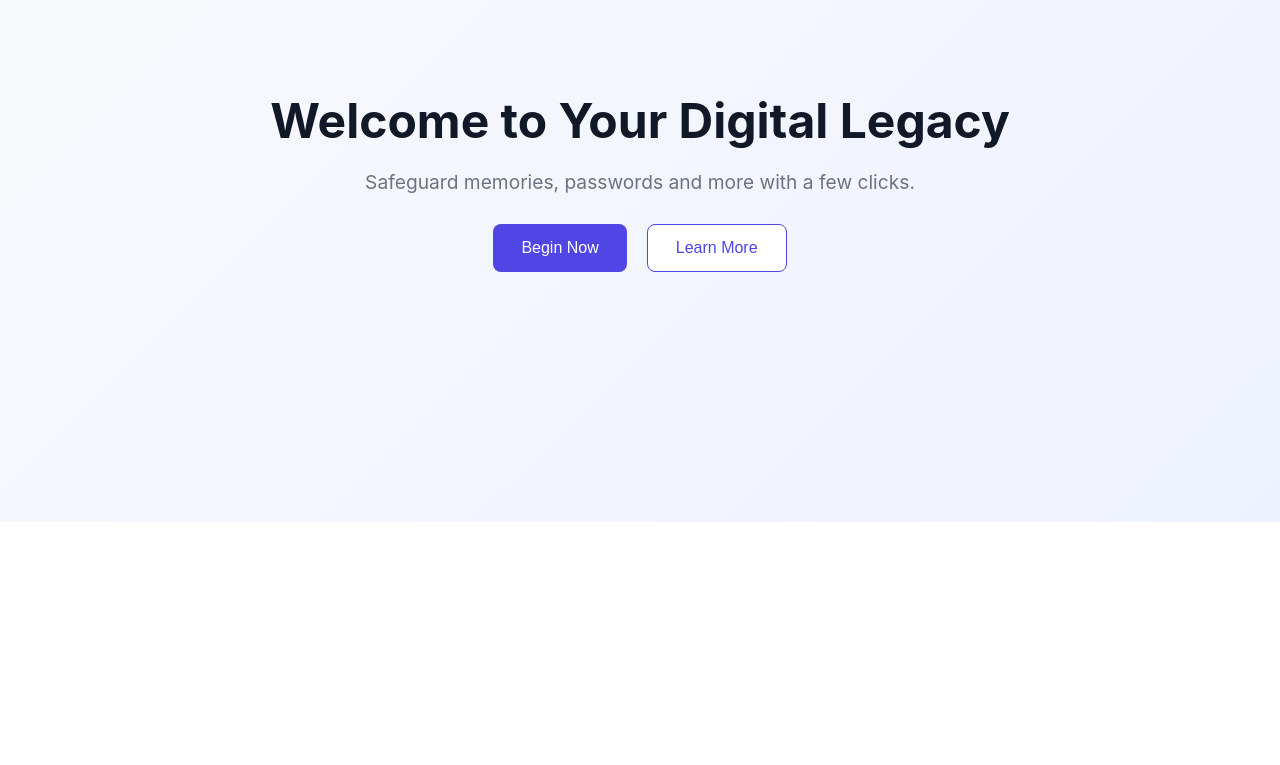
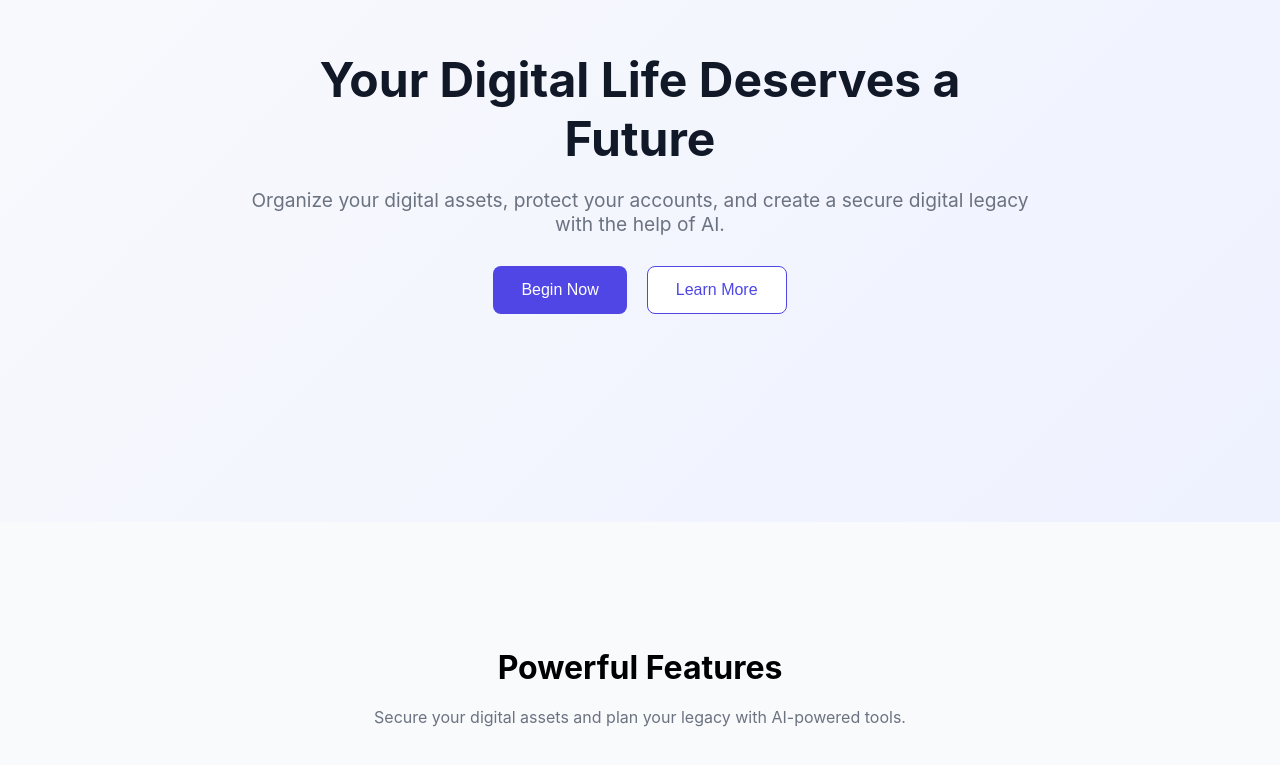
Before and after one commit to Srishti2006-coder/dataLegacyManger, a React (Create React App) app: page / in a window 1280 px wide. Shown: the part 267-1032 px from the top of the page. Before the commit the page ends 800 px from the top, so only its background shows below. Built offline with nearby package versions, Linux system fonts and the light colour scheme; the HTML template or start-up script is replaced by a standard one.

Commit message:
changes added

```diff
--- a/src/App.js
+++ b/src/App.js
@@ -1,12 +1,18 @@
 
 import { BrowserRouter as Router, Routes, Route } from "react-router-dom";
 import Landing from "./pages/Landing";
+import Dashboard from "./pages/Dashboard";
+import Vault from "./pages/Vault";
+import Will from "./pages/Will";
 
 function App() {
   return (
     <Router>
       <Routes>
         <Route path="/" element={<Landing />} />
+        <Route path="/dashboard" element={<Dashboard />} />
+        <Route path="/vault" element={<Vault />} />
+        <Route path="/will" element={<Will />} />
       </Routes>
     </Router>
   );
--- a/src/components/Hero.jsx
+++ b/src/components/Hero.jsx
@@ -1,68 +1,105 @@
 
 import React from "react";
-import PropTypes from "prop-types";
-import "./Hero.css";
+import { useNavigate } from "react-router-dom";
 
-/**
- * Reusable hero/landing section with optional actions.
- * Props allow the parent to customize text and button handlers.
- */
-function Hero({
-  title,
-  subtitle,
-  primaryText,
-  secondaryText,
-  onPrimaryClick,
-  onSecondaryClick
-}) {
-  console.log("Hero props:", { title, subtitle, primaryText, secondaryText });
+function Hero() {
+
+  const navigate = useNavigate();
+
+  const handleBegin = () => {
+    navigate("/dashboard");
+  };
+
+  const handleLearn = () => {
+    document.getElementById("features")?.scrollIntoView({
+      behavior: "smooth"
+    });
+  };
+
   return (
-    <section className="hero" role="banner">
-      <header className="hero__container">
-        <h1 className="hero__heading">{title}</h1>
-        <p className="hero__subtext">{subtitle}</p>
-        <div className="hero__buttons">
-          {primaryText && (
-            <button
-              className="hero__btn hero__btn--primary"
-              onClick={onPrimaryClick}
-              aria-label={primaryText}
-            >
-              {primaryText}
-            </button>
-          )}
-          {secondaryText && (
-            <button
-              className="hero__btn hero__btn--secondary"
-              onClick={onSecondaryClick}
-              aria-label={secondaryText}
-            >
-              {secondaryText}
-            </button>
-          )}
+    <section style={styles.hero}>
+
+      <div style={styles.container}>
+
+        <h1 style={styles.heading}>
+          Your Digital Life Deserves a Future
+        </h1>
+
+        <p style={styles.subtext}>
+          Organize your digital assets, protect your accounts,
+          and create a secure digital legacy with the help of AI.
+        </p>
+
+        <div style={styles.buttons}>
+          <button style={styles.primaryBtn} onClick={handleBegin}>
+            Begin Now
+          </button>
+
+          <button style={styles.secondaryBtn} onClick={handleLearn}>
+            Learn More
+          </button>
         </div>
-      </header>
+
+      </div>
+
     </section>
   );
 }
 
-Hero.propTypes = {
-  title: PropTypes.string,
-  subtitle: PropTypes.string,
-  primaryText: PropTypes.string,
-  secondaryText: PropTypes.string,
-  onPrimaryClick: PropTypes.func,
-  onSecondaryClick: PropTypes.func
-};
+const styles = {
+  hero: {
+    minHeight: "90vh",
+    display: "flex",
+    alignItems: "center",
+    justifyContent: "center",
+    textAlign: "center",
+    background: "linear-gradient(135deg,#f9fafc,#eef2ff)"
+  },
 
-Hero.defaultProps = {
-  title: "Your Digital Life Deserves a Future",
-  subtitle:
-    "Organize your digital assets, protect your accounts, and create a secure digital legacy with the help of AI.",
-  primaryText: "Start Planning",
-  secondaryText: "See How It Works",
-  onPrimaryClick: () => {},
-  onSecondaryClick: () => {}
+  container: {
+    maxWidth: "800px",
+    padding: "20px"
+  },
+
+  heading: {
+    fontSize: "3rem",
+    fontWeight: "700",
+    color: "#111827",
+    marginBottom: "20px"
+  },
+
+  subtext: {
+    fontSize: "1.2rem",
+    color: "#6b7280",
+    marginBottom: "30px"
+  },
+
+  buttons: {
+    display: "flex",
+    justifyContent: "center",
+    gap: "20px",
+    flexWrap: "wrap"
+  },
+
+  primaryBtn: {
+    padding: "14px 28px",
+    background: "#4f46e5",
+    color: "white",
+    border: "none",
+    borderRadius: "8px",
+    fontSize: "16px",
+    cursor: "pointer"
+  },
+
+  secondaryBtn: {
+    padding: "14px 28px",
+    border: "1px solid #4f46e5",
+    borderRadius: "8px",
+    background: "white",
+    color: "#4f46e5",
+    fontSize: "16px",
+    cursor: "pointer"
+  }
 };
 
 export default Hero;
--- /dev/null
+++ b/src/layout/Sidebar.jsx
@@ -0,0 +1,51 @@
+
+import React from "react";
+
+function Sidebar() {
+  return (
+    <div style={styles.sidebar}>
+
+      <h2 style={styles.logo}>
+        Legacy<span style={styles.ai}>AI</span>
+      </h2>
+
+      <ul style={styles.menu}>
+        <li>Dashboard</li>
+        <li>Vault</li>
+        <li>Digital Will</li>
+      </ul>
+
+    </div>
+  );
+}
+
+const styles = {
+
+  sidebar: {
+    width: "220px",
+    height: "100vh",
+    background: "#111827",
+    color: "white",
+    padding: "30px 20px",
+    position: "fixed"
+  },
+
+  logo: {
+    marginBottom: "40px"
+  },
+
+  ai: {
+    color: "#6366f1"
+  },
+
+  menu: {
+    listStyle: "none",
+    display: "flex",
+    flexDirection: "column",
+    gap: "20px",
+    cursor: "pointer"
+  }
+
+};
+
+export default Sidebar;
--- a/src/pages/Dashboard.jsx
+++ b/src/pages/Dashboard.jsx
@@ -0,0 +1,15 @@
+import React from "react";
+import Sidebar from "../layout/Sidebar";
+
+function Dashboard() {
+  return (
+    <div>
+      <Sidebar />
+      <div style={{marginLeft:"240px", padding:"40px"}}>
+        <h1>Dashboard</h1>
+      </div>
+    </div>
+  );
+}
+
+export default Dashboard;
--- a/src/pages/Landing.jsx
+++ b/src/pages/Landing.jsx
@@ -1,28 +1,30 @@
-
 import Navbar from "../components/Navbar";
 import Hero from "../components/Hero";
 
 function Landing() {
-  const handleGetStarted = () => {
-    console.log("Primary action clicked");
-  };
-
-  const handleLearnMore = () => {
-    console.log("Secondary action clicked");
-  };
-
-  // explicitly pass strings so we know they're rendered
   return (
     <div>
       <Navbar />
-      <Hero
-        title="Welcome to Your Digital Legacy"
-        subtitle="Safeguard memories, passwords and more with a few clicks."
-        primaryText="Begin Now"
-        secondaryText="Learn More"
-        onPrimaryClick={handleGetStarted}
-        onSecondaryClick={handleLearnMore}
-      />
+
+      <Hero />
+
+      {/* Features Section */}
+      <div
+        id="features"
+        style={{
+          padding: "100px",
+          textAlign: "center",
+          background: "#f9fafc"
+        }}
+      >
+        <h2 style={{ fontSize: "2rem", marginBottom: "20px" }}>
+          Powerful Features
+        </h2>
+
+        <p style={{ color: "#6b7280" }}>
+          Secure your digital assets and plan your legacy with AI-powered tools.
+        </p>
+      </div>
     </div>
   );
 }
```
Also changed, not shown: src/components/AIAssistant.jsx (deleted).
